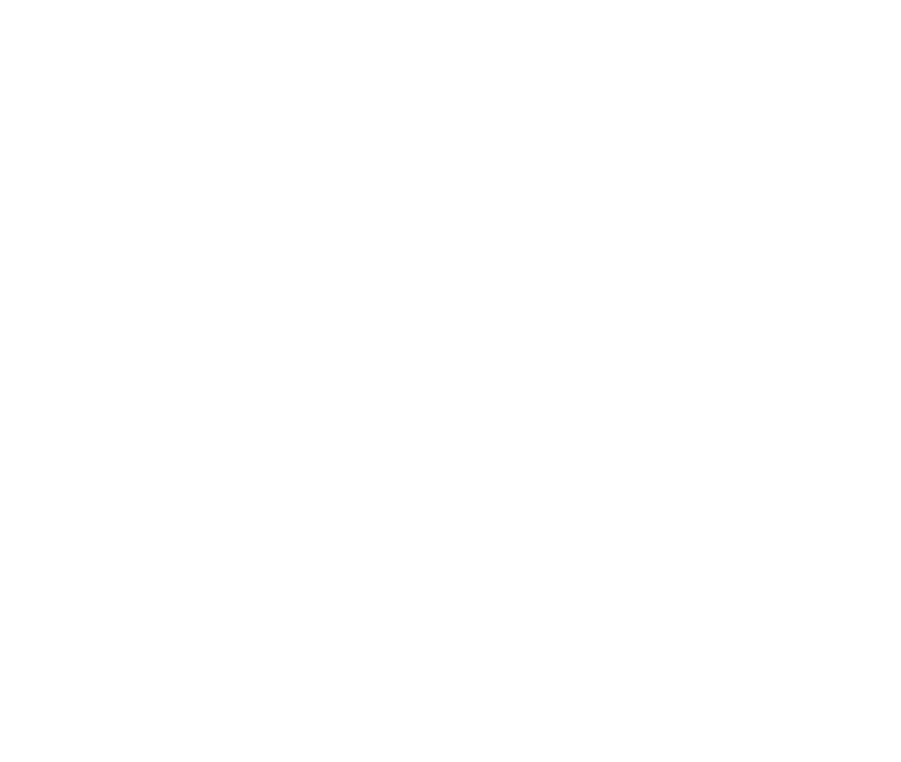
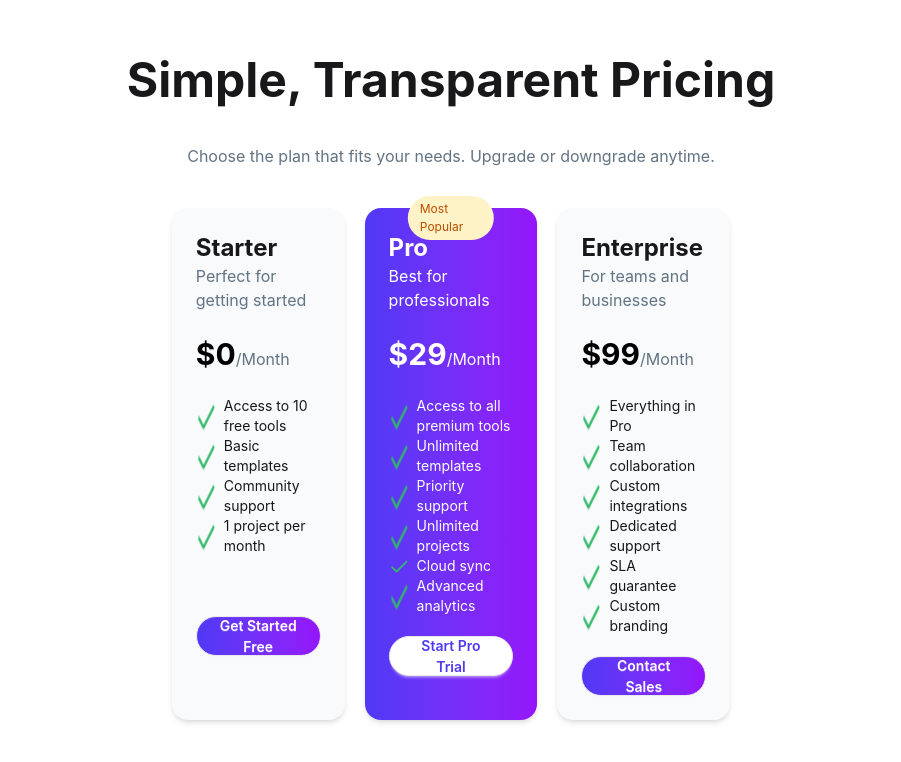
Before and after one commit to NafizImrose/Assignment-6, a React (Vite) app: page / in a window 1280 px wide. Shown: the part 1745-2507 px from the top of the page, without its empty margins (189-1090 px from the left). Before the commit the page ends 1705 px from the top, so only its background shows below. Built offline with nearby package versions, Linux system fonts and the light colour scheme.

Commit message:
Add Pricing component and update Steps layout

```diff
--- a/src/App.jsx
+++ b/src/App.jsx
@@ -1,6 +1,7 @@
 import "./App.css";
 import Hero from "./components/hero/Hero";
 import Navbar from "./components/navbar/Navbar";
+import Pricing from "./components/pricing/Pricing";
 import Ratings from "./components/ratings/Ratings";
 import Steps from "./components/steps/Steps";
 
@@ -11,6 +12,7 @@
       <Hero></Hero>
       <Ratings></Ratings>
       <Steps></Steps>
+      <Pricing></Pricing>
     </>
   );
 }
--- /dev/null
+++ b/src/components/pricing/Pricing.jsx
@@ -0,0 +1,121 @@
+import React from "react";
+import check from "../../assets/products/Check.png";
+
+const Pricing = () => {
+  return (
+    <div className="text-center  p-10 md:px-52 md:py-24 space-y-10">
+      <h1 className="text-3xl md:text-5xl font-bold">
+        Simple, Transparent Pricing
+      </h1>
+      <p className="text-[#627382]">
+        Choose the plan that fits your needs. Upgrade or downgrade anytime.
+      </p>
+      <div className="flex flex-col md:flex-row md:justify-around lg:justify-center gap-5 ">
+        <div className="bg-[#F9FAFC] p-6 text-left md:w-2/10 shadow-md rounded-2xl">
+          <h1 className="text-2xl font-bold">Starter</h1>
+          <p className="text-[#627382]">Perfect for getting started</p>
+          <p className="text-[#627382] mt-6">
+            <span className="text-black text-3xl font-bold">$0</span>/Month
+          </p>
+          <ul className="list-none mt-6">
+            <li className="flex gap-2 text-sm">
+              <img src={check} alt="" /> Access to 10 free tools
+            </li>
+            <li className="flex gap-2 text-sm">
+              <img src={check} alt="" /> Basic templates
+            </li>
+            <li className="flex gap-2 text-sm">
+              <img src={check} alt="" />
+              Community support
+            </li>
+            <li className="flex gap-2 text-sm">
+              <img src={check} alt="" /> 1 project per month
+            </li>
+          </ul>
+          <button
+            className="btn rounded-full w-full mt-15 text-white bg-gradient-to-r
+           from-[#4F39F6] to-[#9514FA]"
+          >
+            Get Started Free
+          </button>
+        </div>
+
+        <div
+          className=" p-6 text-left md:w-2/10 shadow-md
+        rounded-2xl text-white bg-gradient-to-r
+           from-[#4F39F6] to-[#9514FA] relative"
+        >
+          <div className="rounded-full px-3 py-1 bg-[#FEF3C6] absolute left-1/2 -top-3 -translate-x-1/2">
+            <h1 className="text-[12px] text-[#BB4D00]">Most Popular</h1>
+          </div>
+          <h1 className="text-2xl font-bold">Pro</h1>
+          <p>Best for professionals</p>
+          <p className=" mt-6">
+            <span className=" text-3xl font-bold">$29</span>/Month
+          </p>
+          <ul className="list-none mt-6">
+            <li className="flex gap-2 text-sm">
+              <img src={check} alt="" /> Access to all premium tools
+            </li>
+            <li className="flex gap-2 text-sm">
+              <img src={check} alt="" /> Unlimited templates
+            </li>
+            <li className="flex gap-2 text-sm">
+              <img src={check} alt="" />
+              Priority support
+            </li>
+            <li className="flex gap-2 text-sm">
+              <img src={check} alt="" /> Unlimited projects
+            </li>
+            <li className="flex gap-2 text-sm">
+              <img src={check} alt="" /> Cloud sync
+            </li>
+            <li className="flex gap-2 text-sm">
+              <img src={check} alt="" /> Advanced analytics
+            </li>
+          </ul>
+          <button className="btn rounded-full w-full mt-5 bg-white text-[#4F39F6]">
+            Start Pro Trial
+          </button>
+        </div>
+
+        <div className="bg-[#F9FAFC] p-6 text-left md:w-2/10 shadow-md rounded-2xl">
+          <h1 className="text-2xl font-bold">Enterprise</h1>
+          <p className="text-[#627382]">For teams and businesses</p>
+          <p className="text-[#627382] mt-6">
+            <span className="text-black text-3xl font-bold">$99</span>/Month
+          </p>
+          <ul className="list-none mt-6">
+            <li className="flex gap-2 text-sm">
+              <img src={check} alt="" /> Everything in Pro
+            </li>
+            <li className="flex gap-2 text-sm">
+              <img src={check} alt="" /> Team collaboration
+            </li>
+            <li className="flex gap-2 text-sm">
+              <img src={check} alt="" />
+              Custom integrations
+            </li>
+            <li className="flex gap-2 text-sm">
+              <img src={check} alt="" /> Dedicated support
+            </li>
+            <li className="flex gap-2 text-sm">
+              <img src={check} alt="" /> SLA guarantee
+            </li>
+            <li className="flex gap-2 text-sm">
+              <img src={check} alt="" /> Custom branding
+            </li>
+          </ul>
+          <button
+            className="btn rounded-full w-full mt-5 text-white bg-gradient-to-r
+           from-[#4F39F6] to-[#9514FA]"
+          >
+            Contact Sales
+          </button>
+        </div>
+      </div>
+    </div>
+  );
+};
+
+export default Pricing;
--- a/src/components/steps/Steps.jsx
+++ b/src/components/steps/Steps.jsx
@@ -10,7 +10,7 @@
       <p className="text-[#627382]">
         Start using premium digital tools in minutes, not hours.
       </p>
-      <div className="flex flex-col gap-10 md:flex-row justify-around ">
+      <div className="flex flex-col  md:flex-row justify-center gap-5">
         <div
           className="bg-[#FFFFFF] flex justify-center items-center
          flex-col rounded-2xl space-y-4 px-6 pb-16 pt-10 shadow-sm relative"
```
Also changed, not shown: src/assets/products/Check.png (added).
